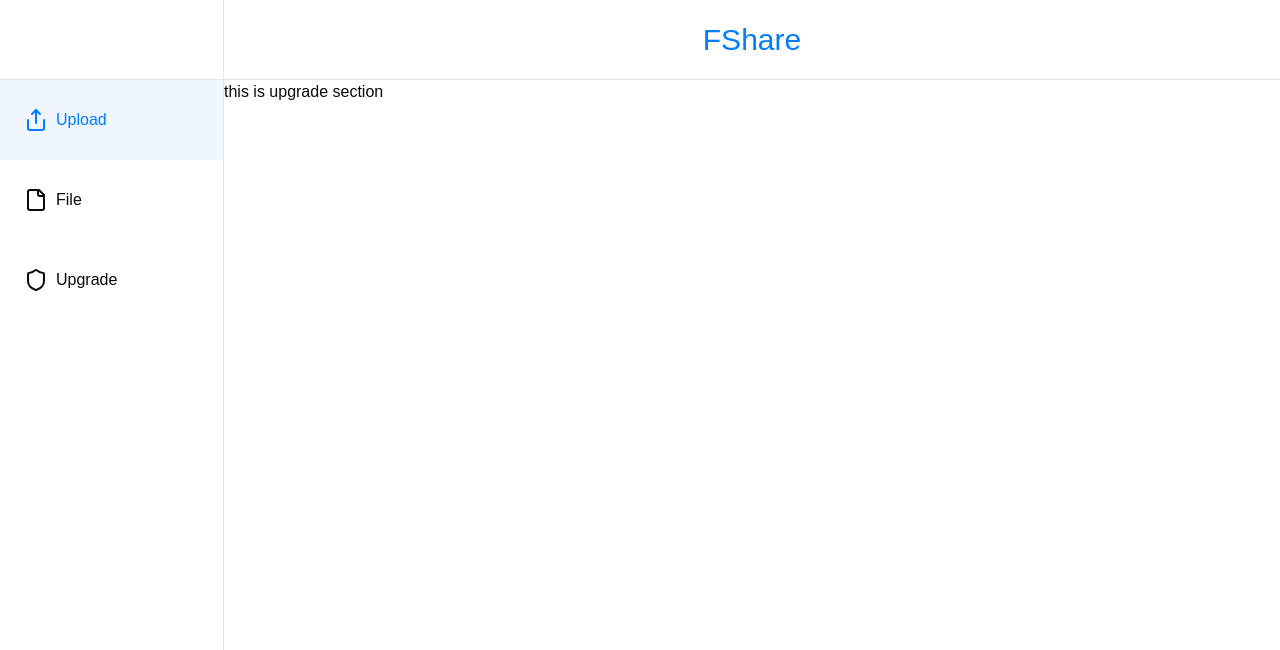
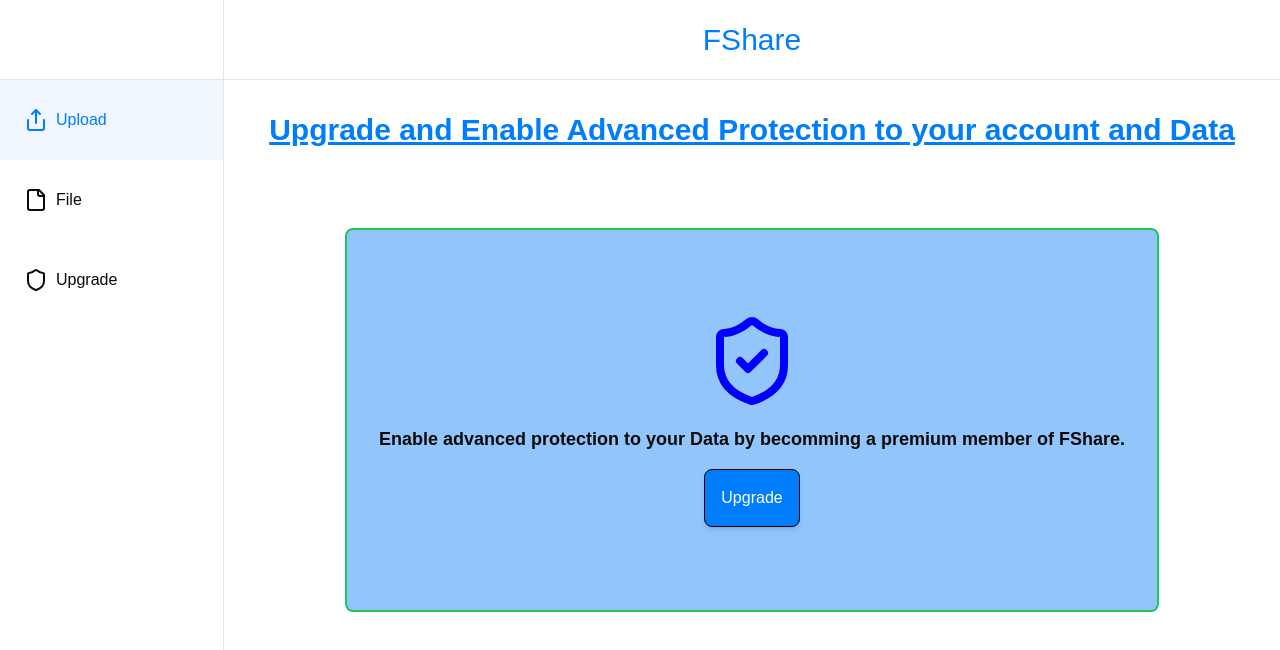
Before and after one commit to 1234vishalsharma/FShare, a Next.js app: page /Upgrad_e in a window 1280 px wide. Shown: the top 650 px of the page. Built offline with nearby package versions, Linux system fonts and the light colour scheme; a web font is replaced by a local one.

Commit message:
Upgrade section Completed

```diff
--- /dev/null
+++ b/app/(dashboard)/(routes)/Files/_components/Items.js
@@ -0,0 +1,11 @@
+import React from 'react'
+
+function Items() {
+  return (
+    <div>
+      File Items Container
+    </div>
+  )
+}
+
+export default Items
--- a/app/(dashboard)/(routes)/Files/page.js
+++ b/app/(dashboard)/(routes)/Files/page.js
@@ -1,11 +1,13 @@
 
-import React from 'react'
-
+import React from 'react';
+import Items from  './_components/Items';
 
 function Files() {
   return (
-    <div className='flex flec-col'>
-      This is File section
+    <div className='flex justify-center items-center'>
+
+      <Items/>
+
     </div>
   )
 }
--- /dev/null
+++ b/app/(dashboard)/(routes)/Upgrad_e/_components/Shield.js
@@ -0,0 +1,20 @@
+"use client"
+import { ShieldCheck } from 'lucide-react'
+import React from 'react'
+
+function Shield() {
+    const upgradeHandeler = () => {
+        alert("Working on the Payment gateway\n you can UPI on 9899955304 (Bs asae)");
+        return;
+    }
+  return (
+    <div className='flex flex-col border-2 border-green-500 rounded-lg h-96 w-100 p-8 justify-center items-center gap-4 mt-20 bg-blue-300'>
+        <ShieldCheck size={96} color="blue"/>
+        <p className='flex flex-wrap text-center text-lg font-semibold'>Enable advanced protection to your Data by becomming a premium member of FShare.</p>
+
+        <button onClick={upgradeHandeler} className='border border-black p-4 bg-main text-white rounded-lg shadow-md'>Upgrade</button>
+    </div>
+  )
+}
+
+export default Shield
--- a/app/(dashboard)/(routes)/Upgrad_e/page.js
+++ b/app/(dashboard)/(routes)/Upgrad_e/page.js
@@ -1,9 +1,10 @@
 import React from 'react'
-
+import Shield from './_components/Shield'
 function Upgrade() {
   return (
-    <div>
-      this is upgrade section
+    <div className='flex flex-col justify-center items-center'>
+      <p className='mt-8 underline text-3xl text-main font-bold'>Upgrade and Enable Advanced Protection to your account and Data</p>
+      <Shield/>
     </div>
   )
 }
--- a/app/(dashboard)/layout.js
+++ b/app/(dashboard)/layout.js
@@ -8,9 +8,9 @@
         <div className='h-screen w-56 fixed'>
             <SideNav></SideNav>
         </div>
-        <div className='ml-56 h-20 w-screen max-md:ml-0'>
-            <TopHeader></TopHeader>
-            {children}
+          <div className='ml-56 h-20 w-screen max-md:ml-0'>
+              <TopHeader></TopHeader>
+              {children}
         </div>
     </div>
   )
```
